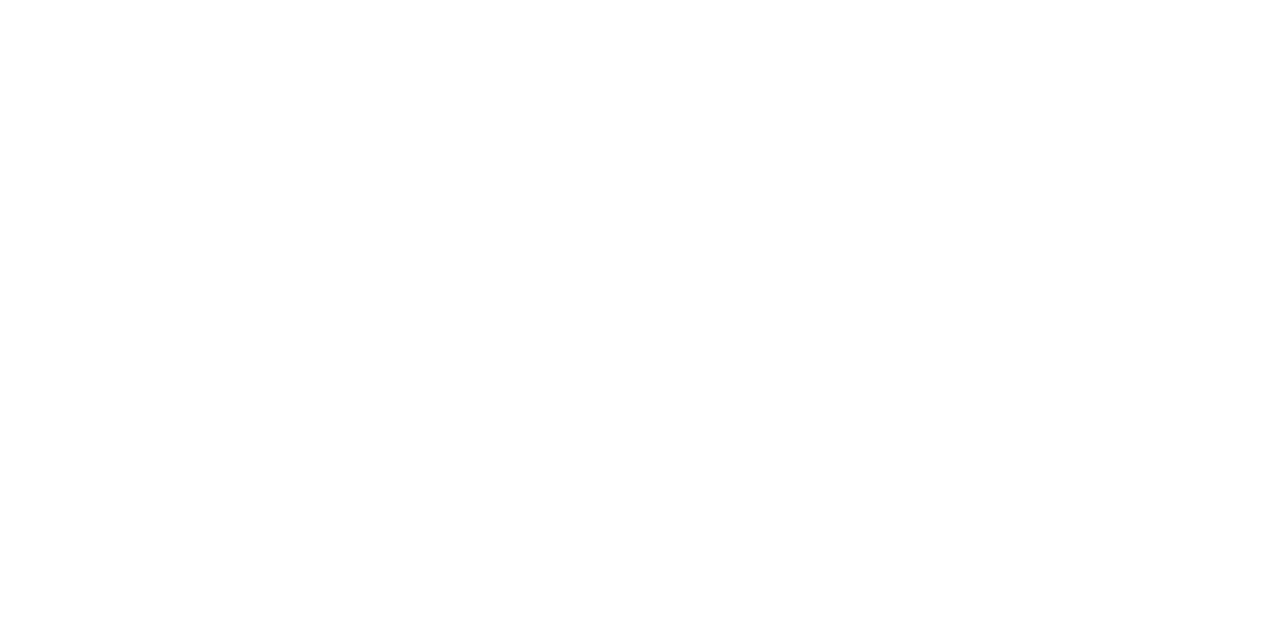
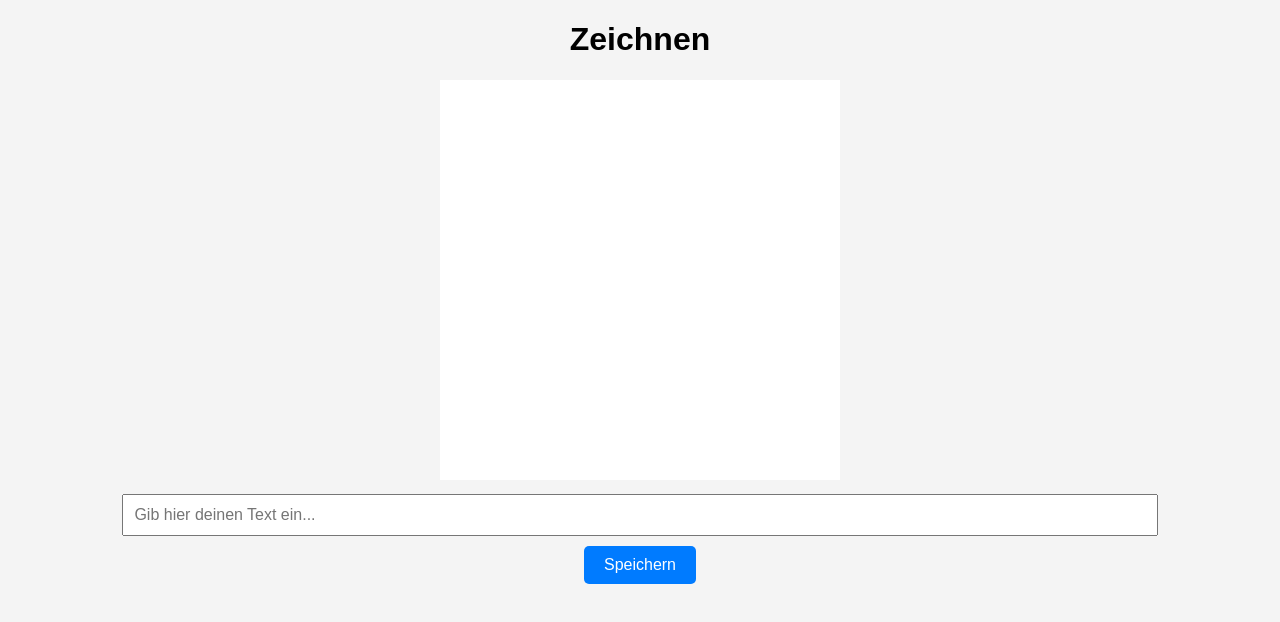
Before and after one commit to lisasteiger/Sammlung_Aller_Dinge_DRAW, a plain HTML site: page index.html in a window 1280 px wide. Drawn offline with nearby package versions, Linux system fonts and the light colour scheme.

Commit message:
Update index.html

```diff
--- a/index.html
+++ b/index.html
@@ -3,63 +3,46 @@
 <head>
     <meta charset="UTF-8">
     <meta name="viewport" content="width=device-width, initial-scale=1.0">
-    <title>Zeichnen mit Finger oder Maus</title>
+    <title>Zeichnen & Speichern mit Supabase</title>
+    <script src="https://cdn.jsdelivr.net/npm/@supabase/supabase-js"></script>
     <style>
-        body, html {
-            margin: 0;
-            padding: 0;
-            overflow: hidden;
-            touch-action: none;
+        body {
+            font-family: Arial, sans-serif;
+            text-align: center;
+            background-color: #f4f4f4;
         }
         canvas {
-            display: block;
-            background: #fff;
+            cursor: crosshair;
+            background-color: white;
+        }
+        #textInput {
+            width: 80%;
+            padding: 10px;
+            margin: 10px;
+            font-size: 16px;
+        }
+        button {
+            padding: 10px 20px;
+            font-size: 16px;
+            cursor: pointer;
+            background-color: #007bff;
+            color: white;
+            border: none;
+            border-radius: 5px;
+        }
+        button:hover {
+            background-color: #0056b3;
         }
     </style>
 </head>
 <body>
-    <canvas id="canvas"></canvas>
-    <script>
-        const canvas = document.getElementById("canvas");
-        const ctx = canvas.getContext("2d");
-        canvas.width = window.innerWidth;
-        canvas.height = window.innerHeight;
+    <h1>Zeichnen</h1>
+    <canvas id="drawingCanvas" width="400" height="400"></canvas>
+    <br>
+    <input type="text" id="textInput" placeholder="Gib hier deinen Text ein...">
+    <br>
+    <button id="saveButton">Speichern</button>
 
-        let drawing = false;
-
-        function startDraw(e) {
-            e.preventDefault();
-            drawing = true;
-            ctx.beginPath();
-            ctx.moveTo(getX(e), getY(e));
-        }
-
-        function draw(e) {
-            if (!drawing) return;
-            ctx.lineTo(getX(e), getY(e));
-            ctx.stroke();
-        }
-
-        function stopDraw() {
-            drawing = false;
-        }
-
-        function getX(e) {
-            return e.touches ? e.touches[0].clientX : e.clientX;
-        }
-
-        function getY(e) {
-            return e.touches ? e.touches[0].clientY : e.clientY;
-        }
-
-        canvas.addEventListener("mousedown", startDraw);
-        canvas.addEventListener("mousemove", draw);
-        canvas.addEventListener("mouseup", stopDraw);
-        canvas.addEventListener("mouseleave", stopDraw);
-
-        canvas.addEventListener("touchstart", startDraw, { passive: false });
-        canvas.addEventListener("touchmove", draw, { passive: false });
-        canvas.addEventListener("touchend", stopDraw);
-    </script>
+    <script src="script.js"></script>
 </body>
 </html>
```
